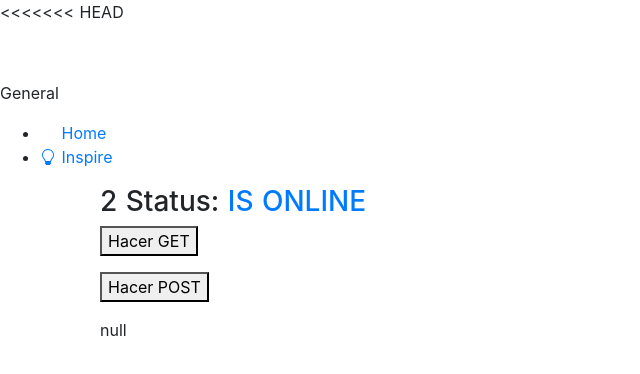
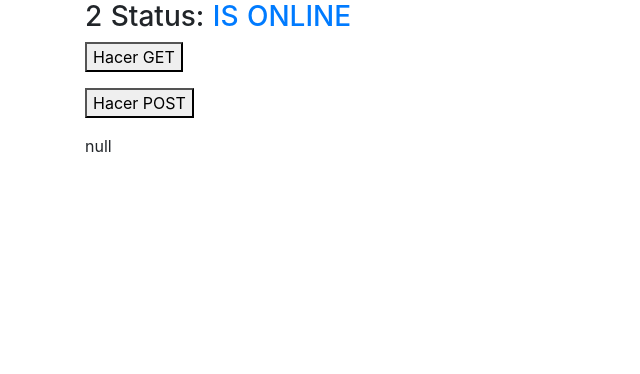
Before and after one commit to vgualdron/material-control, a Nuxt app: page / in a window 1280 px wide. Shown: the top 374 px of the page, without its empty margins (0-640 px from the left). Built offline with nearby package versions, Linux system fonts and the light colour scheme.

Commit message:
resolve conflicts

```diff
--- a/layouts/default.vue
+++ b/layouts/default.vue
@@ -1,79 +1,5 @@
 <template>
   <div>
-<<<<<<< HEAD
-    <nav
-      class="navbar header has-shadow is-primary"
-      role="navigation"
-      aria-label="main navigation"
-    >
-      <div class="navbar-brand">
-        <a
-          class="navbar-item"
-          href="/"
-        >
-          <img
-            src="~assets/buefy.png"
-            alt="Buefy"
-            height="28"
-          >
-        </a>
-
-        <div class="navbar-burger">
-          <span />
-          <span />
-          <span />
-        </div>
-      </div>
-    </nav>
-
-    <section class="main-content columns">
-      <aside class="column is-2 section">
-        <p class="menu-label is-hidden-touch">
-          General
-        </p>
-        <ul class="menu-list">
-          <li
-            v-for="(item, key) of items"
-            :key="key"
-          >
-            <nuxt-link
-              :to="item.to"
-              exact-active-class="is-active"
-            >
-              <b-icon :icon="item.icon" /> {{ item.title }}
-            </nuxt-link>
-          </li>
-        </ul>
-      </aside>
-
-      <div class="container column is-10">
-        <nuxt />
-      </div>
-    </section>
-  </div>
-</template>
-
-<script>
-export default {
-  data () {
-    return {
-      items: [
-        {
-          title: 'Home',
-          icon: 'home',
-          to: { name: 'index' }
-        },
-        {
-          title: 'Inspire',
-          icon: 'lightbulb',
-          to: { name: 'inspire' }
-        }
-      ]
-    }
-  }
-}
-</script>
-=======
     <Nuxt />
   </div>
 </template>
@@ -134,4 +60,3 @@ html {
   background-color: #35495e;
 }
 </style>
->>>>>>> 61cced6b8353627a20622a28d942d0ba3d1ef172
--- a/pages/inspire.vue
+++ /dev/null
@@ -1,15 +0,0 @@
-<template>
-  <section class="section">
-    <h2 class="title is-3 has-text-grey">
-      "Just start  <b-icon
-        icon="rocket"
-        size="is-large"
-      />"
-    </h2>
-    <h3 class="subtitle is-6 has-text-grey">
-      Author: <a href="https://github.com/anteriovieira">
-        Antério Vieira
-      </a>
-    </h3>
-  </section>
-</template>
```
Also changed, not shown: plugins/workbox-sync.js (+0 -7 lines), .eslintrc.js, 4 other files (tests, documents, lock files or other folders).
